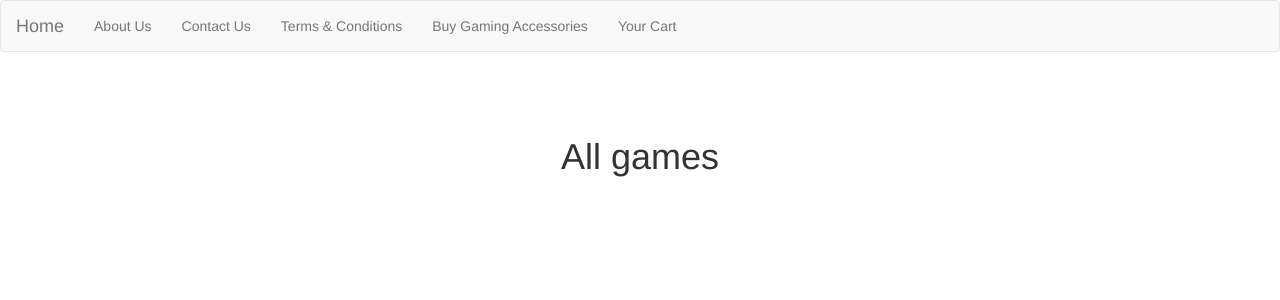
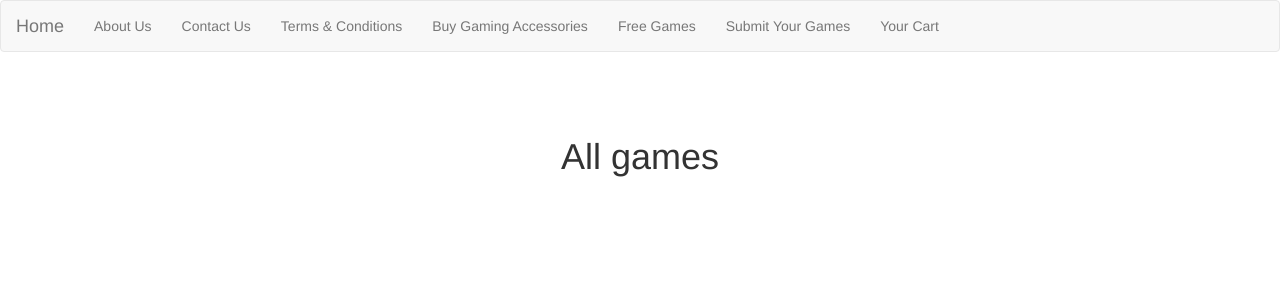
Before and after one commit to Borshaa/Game_Hub, a PHP site: page /game_index.php in a window 1280 px wide. Shown: the top 300 px of the page. Run offline with PHP 8.4, Linux system fonts and the light colour scheme; data that the repository does not hold is empty; some libraries are stand-ins or nearby versions.

Commit message:
Update Navbar.php

```diff
--- a/Navbar.php
+++ b/Navbar.php
@@ -20,6 +20,8 @@
       <li><a href="contact.php">Contact Us</a></li>
       <li><a href="terms.php">Terms & Conditions</a></li>
       <li><a href="ecommerce_index.php">Buy Gaming Accessories</a></li>
+      <li><a href="game_index.php">Free Games</a></li>
+      <li><a href="dev_game.php">Submit Your Games</a></li>
       <li><a href="cart.php">Your Cart</a></li>
     </ul>
   </div>
```
